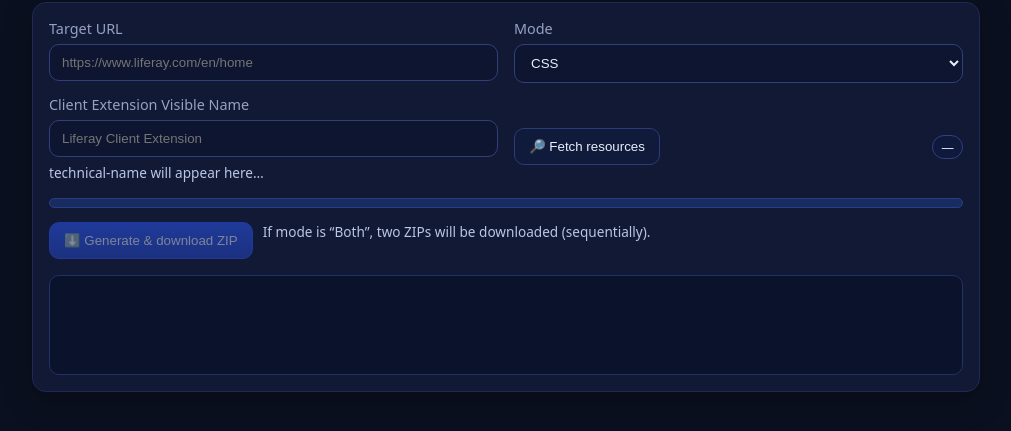
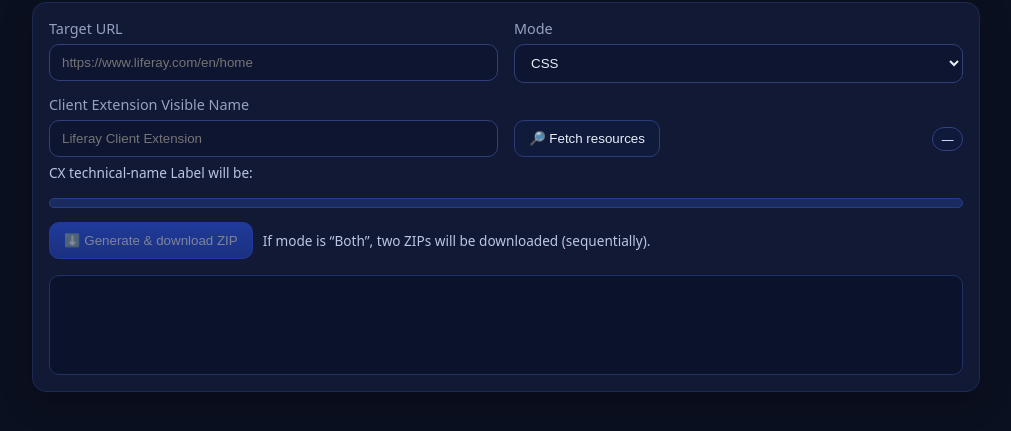
Before and after one commit to marcoscv-work/Liferay-Client-Extension-URL-Extractor, a website: page docs/index.html in a window 1280 px wide. Shown: the part 85-516 px from the top of the page, without its empty margins (134-1145 px from the left). Drawn offline with nearby package versions, Linux system fonts and the light colour scheme.

Commit message:
Web interface test 02

```diff
--- a/docs/index.html
+++ b/docs/index.html
@@ -26,7 +26,7 @@
   .item{display:flex; align-items:flex-start; gap:8px; padding:6px 0; border-bottom:1px dashed #223064}
   .item:last-child{border-bottom:0}
   .small{font-size:.85rem; color:#b9c6e5; word-break:break-all}
-  .toolbar{display:flex; gap:8px; align-items:center; justify-content:space-between; margin:14px 0}
+  .toolbar{display:flex; gap:8px; align-items:center; justify-content:space-between; margin:6px 0}
   .progress{height:10px; background:#1a2b5f; border-radius:999px; overflow:hidden; border:1px solid #25408a}
   .bar{height:100%; width:0%; background:linear-gradient(90deg,#3ad97a,#6aa2ff)}
   .log{font-family:ui-monospace,SFMono-Regular,Menlo,Consolas,monospace; background:#0b122b; border:1px solid #213067; border-radius:10px; padding:10px; min-height:100px; white-space:pre-wrap}
@@ -56,7 +56,7 @@
         <div>
           <label>Client Extension Visible Name</label>
           <input id="name" type="text" placeholder="Liferay Client Extension" />
-          <div class="muted small" id="slugPreview" style="margin-top:6px;">technical-name will appear here…</div>
+          <div class="muted small" id="slugPreview" style="margin-top:6px;">CX technical-name Label will be:</div>
         </div>
         <div>
           <label>&nbsp;</label>
@@ -97,7 +97,7 @@
         <div class="progress"><div id="bar" class="bar"></div></div>
       </div>
 
-      <div style="display:flex; gap:10px; margin-top:14px;">
+      <div style="display:flex; gap:10px; margin-top:14px; align-items: center;">
         <button id="downloadBtn" class="btn primary" disabled>⬇️ Generate & download ZIP</button>
         <span class="muted small">If mode is “Both”, two ZIPs will be downloaded (sequentially).</span>
       </div>
@@ -290,7 +290,7 @@
     // === EVENTS ===
     $("name").addEventListener("input", () => {
       const v = $("name").value.trim() || "Liferay Client Extension";
-      $("slugPreview").textContent = `technical-name: ${techName(v, $("mode").value === "both" ? "css|js" : $("mode").value)}`;
+      $("slugPreview").textContent = `CX technical-name Label: ${techName(v, $("mode").value === "both" ? "css|js" : $("mode").value)}`;
     });
 
     $("fetchBtn").onclick = async () => {
```
